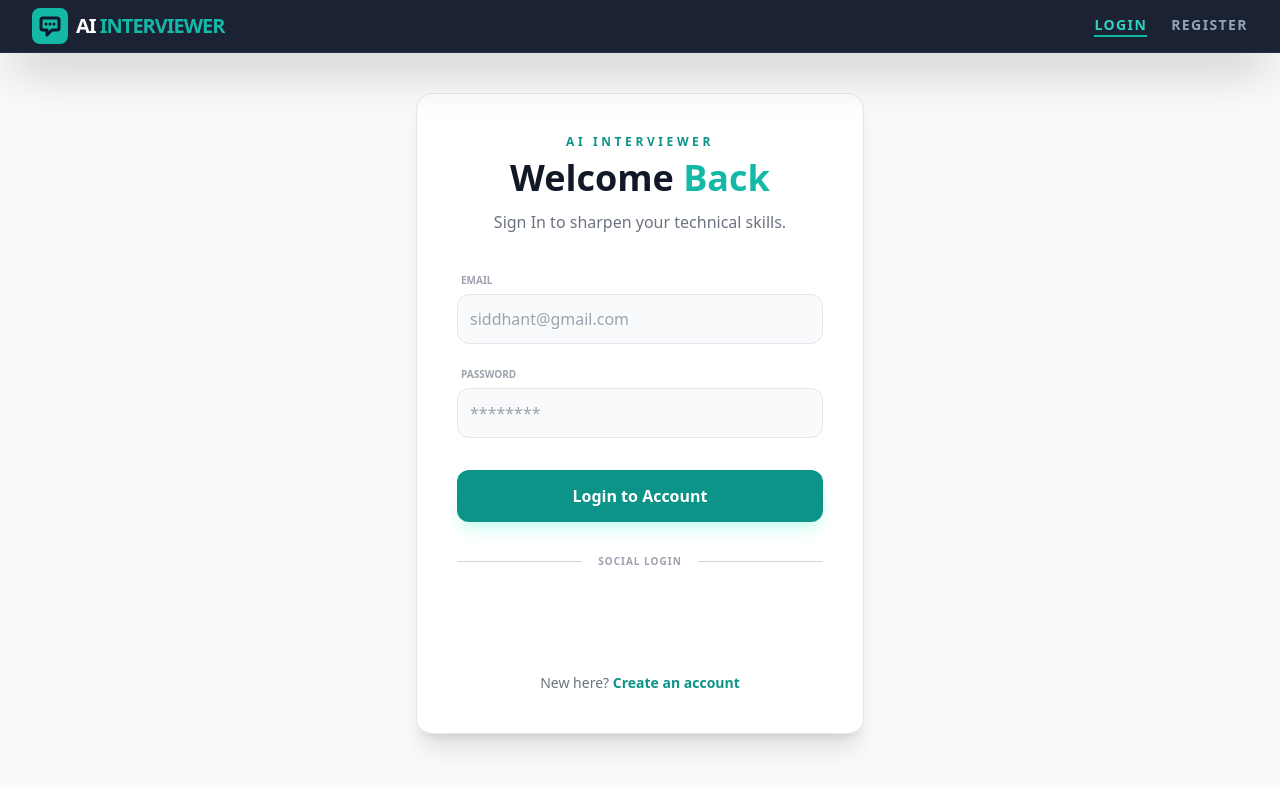
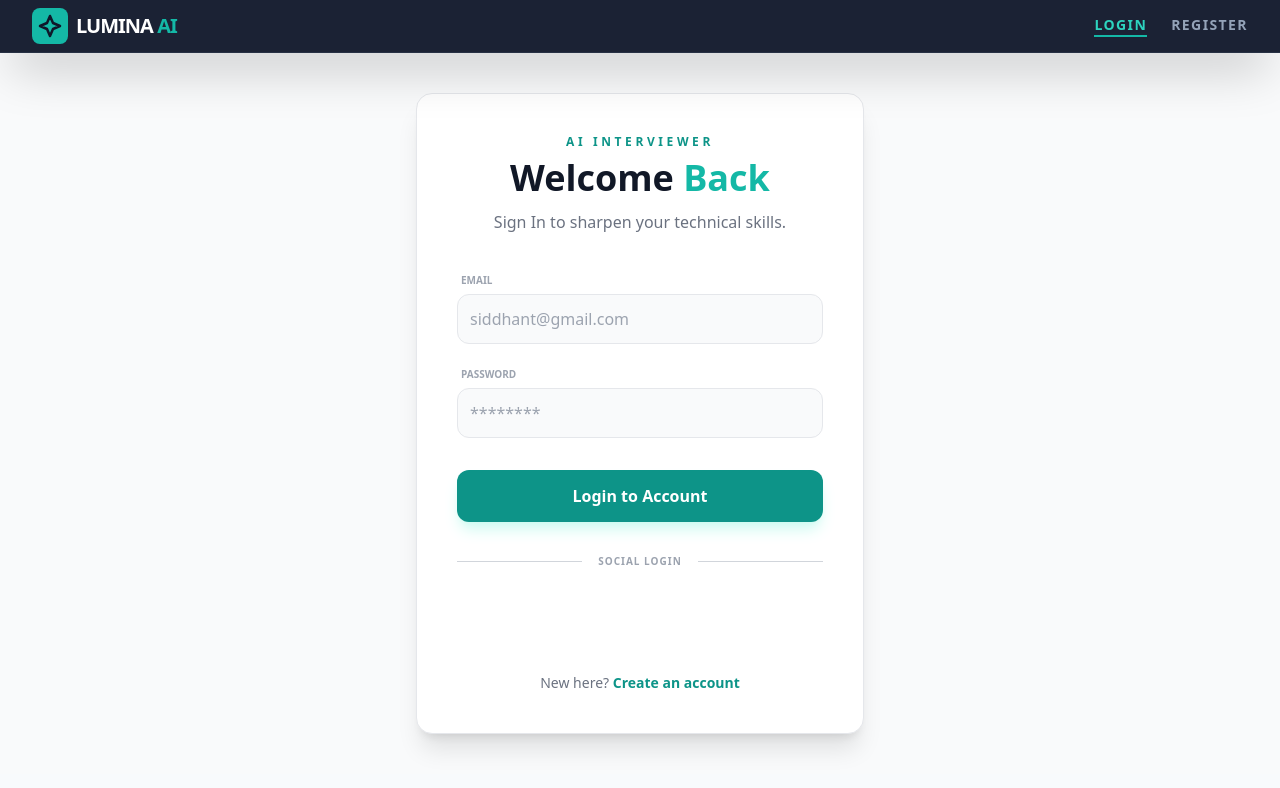
Before and after one commit to siddhantsaxena45/AI_Interviewer, a React (Vite) app in the folder frontend/: page /login in a window 1280 px wide. Shown: the top 788 px of the page. Built offline with nearby package versions, Linux system fonts and the light colour scheme; no server answers.

Commit message:
rebrand to Lumina AI

```diff
--- a/frontend/index.html
+++ b/frontend/index.html
@@ -2,9 +2,9 @@
 <html lang="en">
   <head>
     <meta charset="UTF-8" />
-    <link rel="icon" type="image/svg+xml" href="/vite.svg" />
+    <link rel="icon" type="image/svg+xml" href="/logo.svg" />
     <meta name="viewport" content="width=device-width, initial-scale=1.0" />
-    <title>Ai interviewer</title>
+    <title>Lumina AI - Next-Gen Interviewer</title>
     <!-- AI Proctoring CDN -->
     <script src="https://cdn.jsdelivr.net/npm/@tensorflow/tfjs@4.17.0/dist/tf.min.js"></script>
     <script src="https://cdn.jsdelivr.net/npm/@tensorflow-models/coco-ssd@2.2.3/dist/coco-ssd.min.js"></script>
--- a/frontend/src/components/Header.jsx
+++ b/frontend/src/components/Header.jsx
@@ -24,11 +24,10 @@ const Header = () => {
         <Link to="/" className="flex items-center space-x-2 group shrink-0">
           <div className="bg-teal-500 p-1.5 rounded-lg group-hover:rotate-12 transition-transform duration-300">
             <svg className="w-5 h-5 sm:w-6 sm:h-6 text-slate-900" fill="none" stroke="currentColor" viewBox="0 0 24 24">
-              <path strokeLinecap="round" strokeLinejoin="round" strokeWidth="3" d="M8 10h.01M12 10h.01M16 10h.01M9 16H5a2 2 0 01-2-2V6a2 2 0 012-2h14a2 2 0 012 2v8a2 2 0 01-2 2h-5l-5 5v-5z" />
+              <path strokeLinecap="round" strokeLinejoin="round" strokeWidth="2.5" d="M12 2l3 7 7 3-7 3-3 7-3-7-7-3 7-3 3-7z" fill="rgba(20,184,166,0.2)"/>
             </svg>
-
           </div>
-          <span className="text-base sm:text-xl font-black tracking-tighter uppercase text-white group-hover:text-teal-400 transition-colors">AI <span className="text-teal-500">INTERVIEWER</span></span>
+          <span className="text-base sm:text-xl font-black tracking-tighter uppercase text-white group-hover:text-teal-400 transition-colors">LUMINA <span className="text-teal-500">AI</span></span>
         </Link>
         <nav className="hidden md:flex items-center space-x-6">
           {user ? (<>
```
Also changed, not shown: frontend/public/logo.svg (added).
